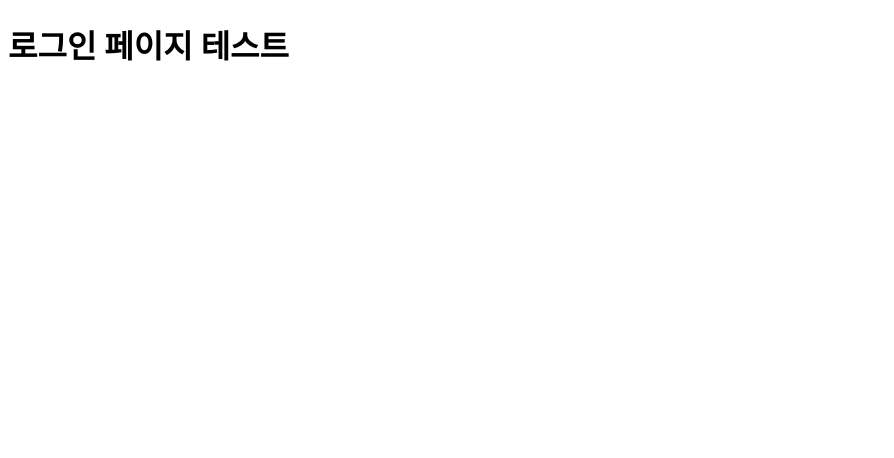
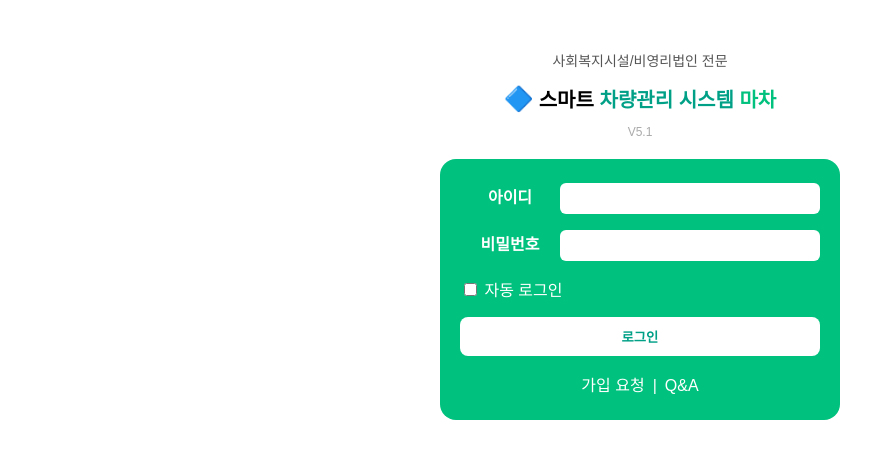
Before and after one commit to LuyHan/vma_macha, a Vue app: page /#/login in a window 1280 px wide. Shown: the top 458 px of the page, without its empty margins (0-894 px from the left). Built offline with nearby package versions, Linux system fonts and the light colour scheme.

Commit message:
📦 업데이트: 2025-06-13 19:19:48

```diff
--- a/src/pages/LoginPage.vue
+++ b/src/pages/LoginPage.vue
@@ -1,11 +1,158 @@
 <template>
-  <div>
-    <h1>로그인 페이지 테스트</h1>
+  <div class="login-container">
+    <div class="logo-section">
+      <p class="subtext">사회복지시설/비영리법인 전문</p>
+      <h1 class="logo">
+        <span class="logo-icon">🔷</span>
+        <span>스마트 <span class="highlight">차량관리 시스템</span> <strong class="matcha">마차</strong></span>
+      </h1>
+      <p class="version">V5.1</p>
+    </div>
+
+    <div class="form-box">
+      <form @submit.prevent="login">
+        <div class="input-group">
+          <label for="id">아이디</label>
+          <input type="text" id="id" v-model="userId" required />
+        </div>
+
+        <div class="input-group">
+          <label for="password">비밀번호</label>
+          <input type="password" id="password" v-model="password" required />
+        </div>
+
+        <div class="options">
+          <label><input type="checkbox" v-model="autoLogin" /> 자동 로그인</label>
+        </div>
+
+        <button class="login-btn" type="submit">로그인</button>
+
+        <div class="links">
+          <a href="#">가입 요청</a>
+          <span>|</span>
+          <a href="#">Q&A</a>
+        </div>
+      </form>
+    </div>
   </div>
 </template>
 
 <script>
 export default {
-  name: 'LoginPage'
+  data() {
+    return {
+      userId: '',
+      password: '',
+      autoLogin: false
+    };
+  },
+  methods: {
+    login() {
+      // alert(`로그인 시도: ${this.userId}`);
+      // 실제 로그인 로직 연결
+      this.$router.push('/dashboard');
+    }
+  }
+};
+</script>
+
+<style scoped>
+.login-container {
+  max-width: 400px;
+  margin: 50px auto;
+  text-align: center;
+  font-family: 'Noto Sans KR', sans-serif;
 }
-</script>
+
+.logo-section {
+  margin-bottom: 20px;
+}
+
+.subtext {
+  font-size: 14px;
+  color: #555;
+}
+
+.logo {
+  font-size: 20px;
+  margin: 10px 0;
+}
+
+.logo-icon {
+  font-size: 24px;
+  margin-right: 5px;
+}
+
+.highlight {
+  color: #00a087;
+  font-weight: bold;
+}
+
+.matcha {
+  color: #00c17d;
+}
+
+.version {
+  font-size: 12px;
+  color: #aaa;
+}
+
+.form-box {
+  background: #00c17d;
+  border-radius: 16px;
+  padding: 24px 20px;
+}
+
+.input-group {
+  margin-bottom: 16px;
+  text-align: left;
+}
+
+.input-group label {
+  display: inline-block;
+  width: 100px;
+  margin-bottom: 4px;
+  color: white;
+  font-weight: bold;
+  text-align: center;
+}
+
+.input-group input {
+  width: calc(100% - 116px);
+  padding: 8px;
+  border: none;
+  border-radius: 6px;
+}
+
+.options {
+  text-align: left;
+  color: white;
+  margin-bottom: 16px;
+}
+
+.login-btn {
+  width: 100%;
+  background: white;
+  color: #00a087;
+  font-weight: bold;
+  padding: 10px;
+  border-radius: 8px;
+  border: none;
+  cursor: pointer;
+}
+
+.links {
+  margin-top: 16px;
+  color: white;
+}
+
+.links a {
+  color: white;
+  text-decoration: none;
+  margin: 0 8px;
+}
+
+.links span {
+  color: #fff;
+}
+</style>
```
